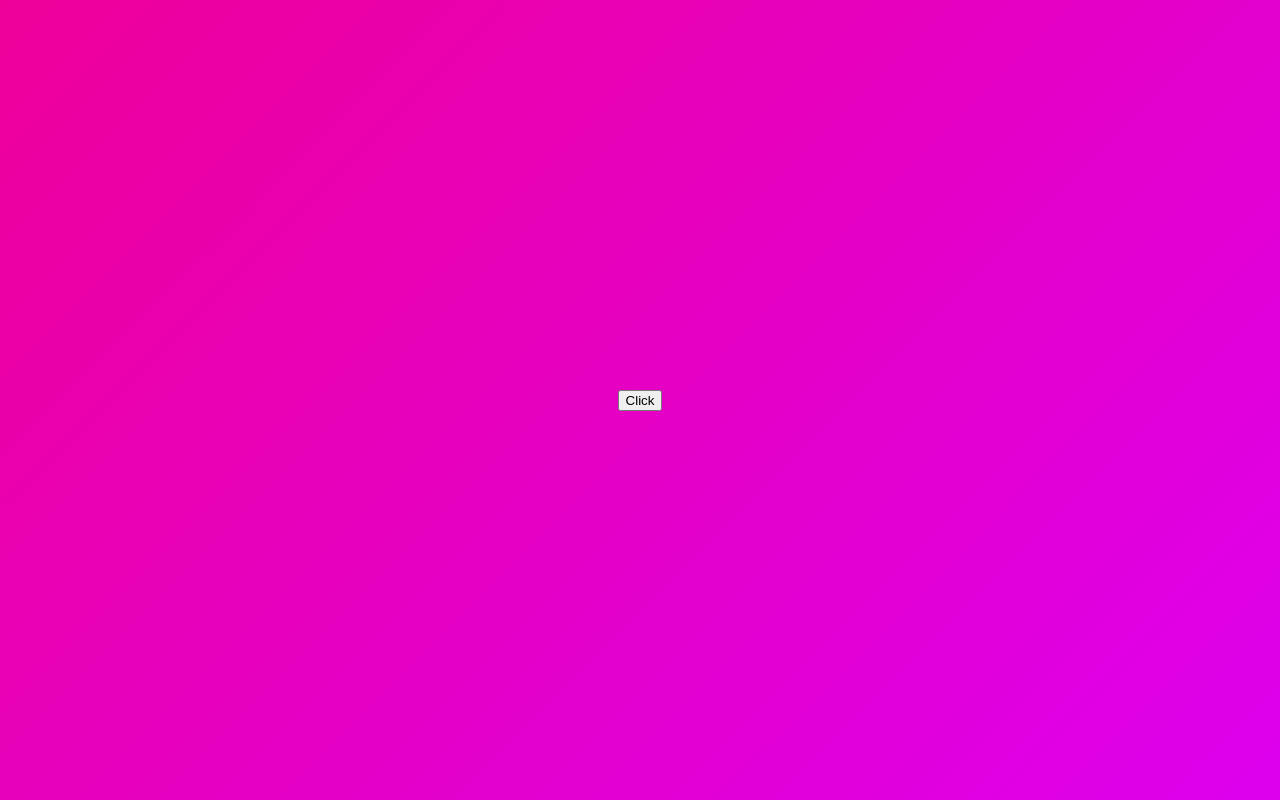
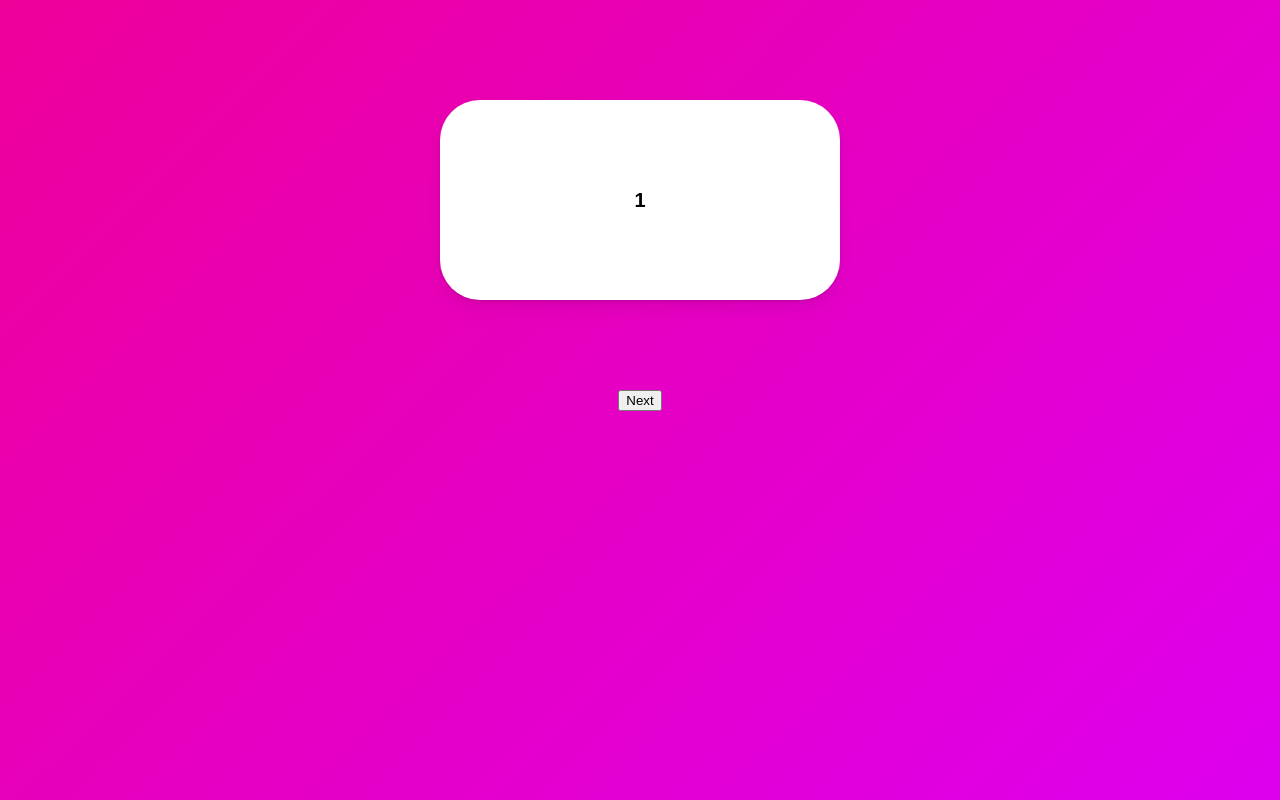
Before and after one commit to ng-lee/react-masterclass-2021-part-4, a React (Create React App) app: page / in a window 1280 px wide. Built offline with nearby package versions, Linux system fonts and the light colour scheme.

Commit message:
slider part One

```diff
--- a/src/App.tsx
+++ b/src/App.tsx
@@ -19,41 +19,58 @@
   position: absolute;
   top: 100px;
   box-shadow: 0 2px 3px rgba(0, 0, 0, 0.1), 0 10px 20px rgba(0, 0, 0, 0.06);
+  display: flex;
+  justify-content: center;
+  align-items: center;
+  font-size: 20px;
+  font-weight: 700;
 `;
 
 const boxVariants = {
-  inital: {
+  invisible: {
+    x: 500,
     opacity: 0,
     scale: 0,
   },
   visible: {
+    x: 0,
     opacity: 1,
     scale: 1,
-    rotateZ: 360,
+    transition: {
+      duration: 1,
+    },
   },
-  leaving: {
+  exit: {
+    x: -500,
     opacity: 0,
     scale: 0,
-    y: 50,
+    transition: {
+      duration: 1,
+    },
   },
 };
 
 function App() {
-  const [showing, setShowing] = useState(false);
-  const toggleShowing = () => setShowing((prev) => !prev);
+  const [visible, setVisible] = useState(1);
+  const nextBtn = () => setVisible((prev) => (prev === 10 ? 10 : prev + 1));
   return (
     <Wrapper>
       <AnimatePresence>
-        {showing ? (
-          <Box
-            variants={boxVariants}
-            initial="inital"
-            animate="visible"
-            exit="leaving"
-          />
-        ) : null}
+        {[1, 2, 3, 4, 5, 6, 7, 8, 9, 10].map((i) =>
+          i === visible ? (
+            <Box
+              variants={boxVariants}
+              key={i}
+              initial="invisible"
+              animate="visible"
+              exit="exit"
+            >
+              {i}
+            </Box>
+          ) : null
+        )}
       </AnimatePresence>
-      <button onClick={toggleShowing}>Click</button>
+      <button onClick={nextBtn}>Next</button>
     </Wrapper>
   );
 }
```
